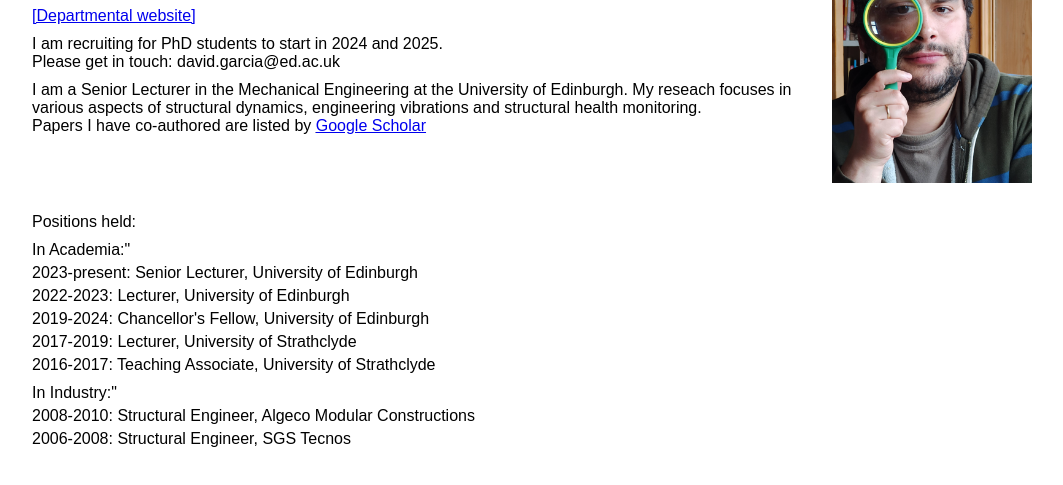
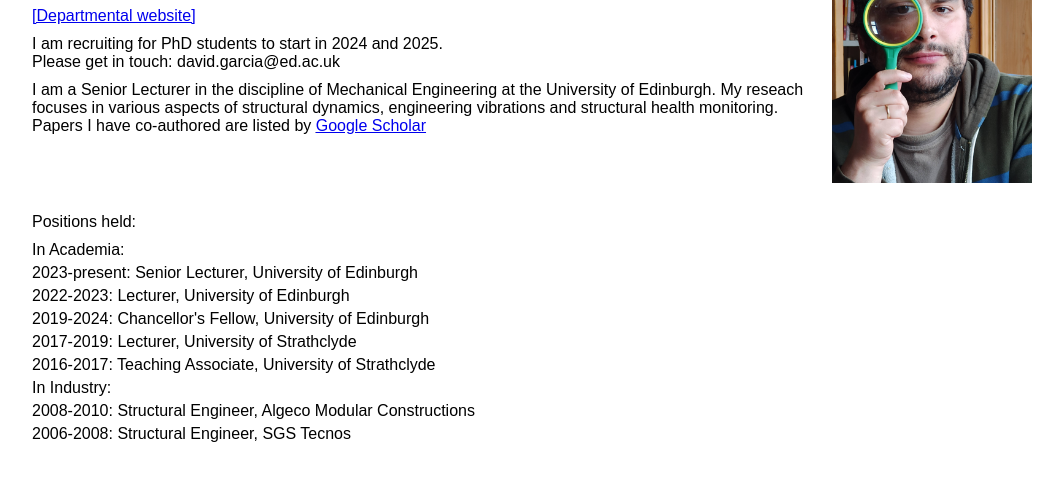
Before and after one commit to dgarciacava/dgarciacava.github.io, a plain HTML site: page index.html in a window 1280 px wide. Shown: the part 121-606 px from the top of the page, without its empty margins (108-1171 px from the left). Drawn offline with Linux system fonts and the light colour scheme.

Commit message:
Update index.html

```diff
--- a/index.html
+++ b/index.html
@@ -70,7 +70,7 @@
                 <p>I am recruiting for PhD students to start in 2024 and 2025.<br>
                     Please get in touch: david.garcia@ed.ac.uk</p>
                 <p>
-                    I am a Senior Lecturer in the Mechanical Engineering at the University of Edinburgh. My reseach focuses in various
+                    I am a Senior Lecturer in the discipline of Mechanical Engineering at the University of Edinburgh. My reseach focuses in various
                     aspects of structural dynamics, engineering vibrations and structural health monitoring.<br>
                     Papers I have co-authored are listed by <u><a href="https://scholar.google.co.uk/citations?user=9vTmMSQAAAAJ&hl=en" target="_blank">Google Scholar</a></u>
                 </p>
@@ -82,14 +82,13 @@
         <div class="positions">
             <p>Positions held:</p>
             <ul>
-                <li>In Academia:"</li>
+                <li><em></em>In Academia:<em></em></li>
                 <li>2023-present: Senior Lecturer, University of Edinburgh</li>
                 <li>2022-2023: Lecturer, University of Edinburgh</li>
                 <li>2019-2024: Chancellor's Fellow, University of Edinburgh</li>
                 <li>2017-2019: Lecturer, University of Strathclyde</li>
-                <li>2016-2017: Teaching Associate, University of Strathclyde</li></p>
-
-                <li>In Industry:"</li>
+                <li>2016-2017: Teaching Associate, University of Strathclyde</li>
+                <li><em></em>In Industry:<em></em></li>
                 <li>2008-2010: Structural Engineer, Algeco Modular Constructions</li>
                 <li>2006-2008: Structural Engineer, SGS Tecnos</li>
             </ul>
```
